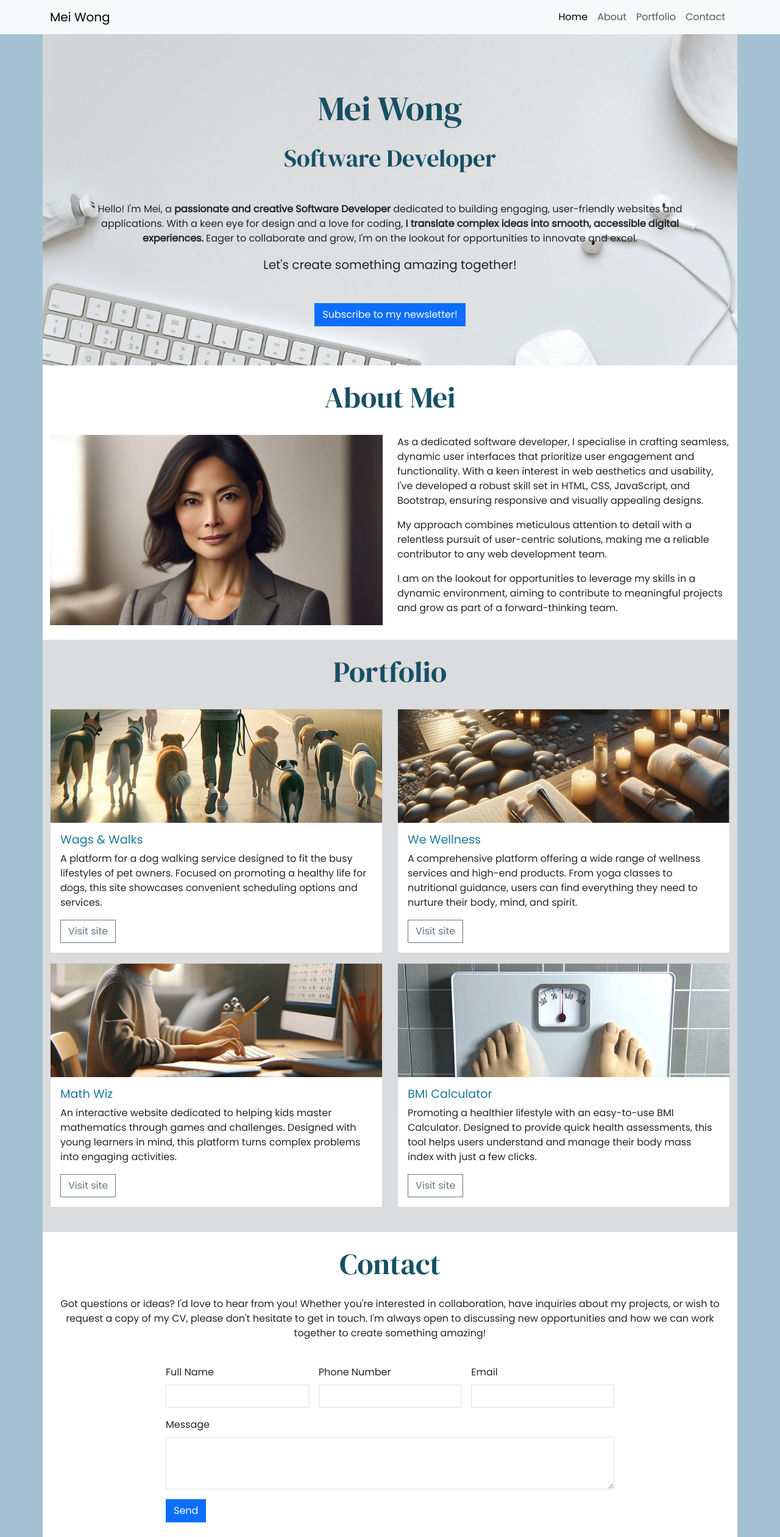
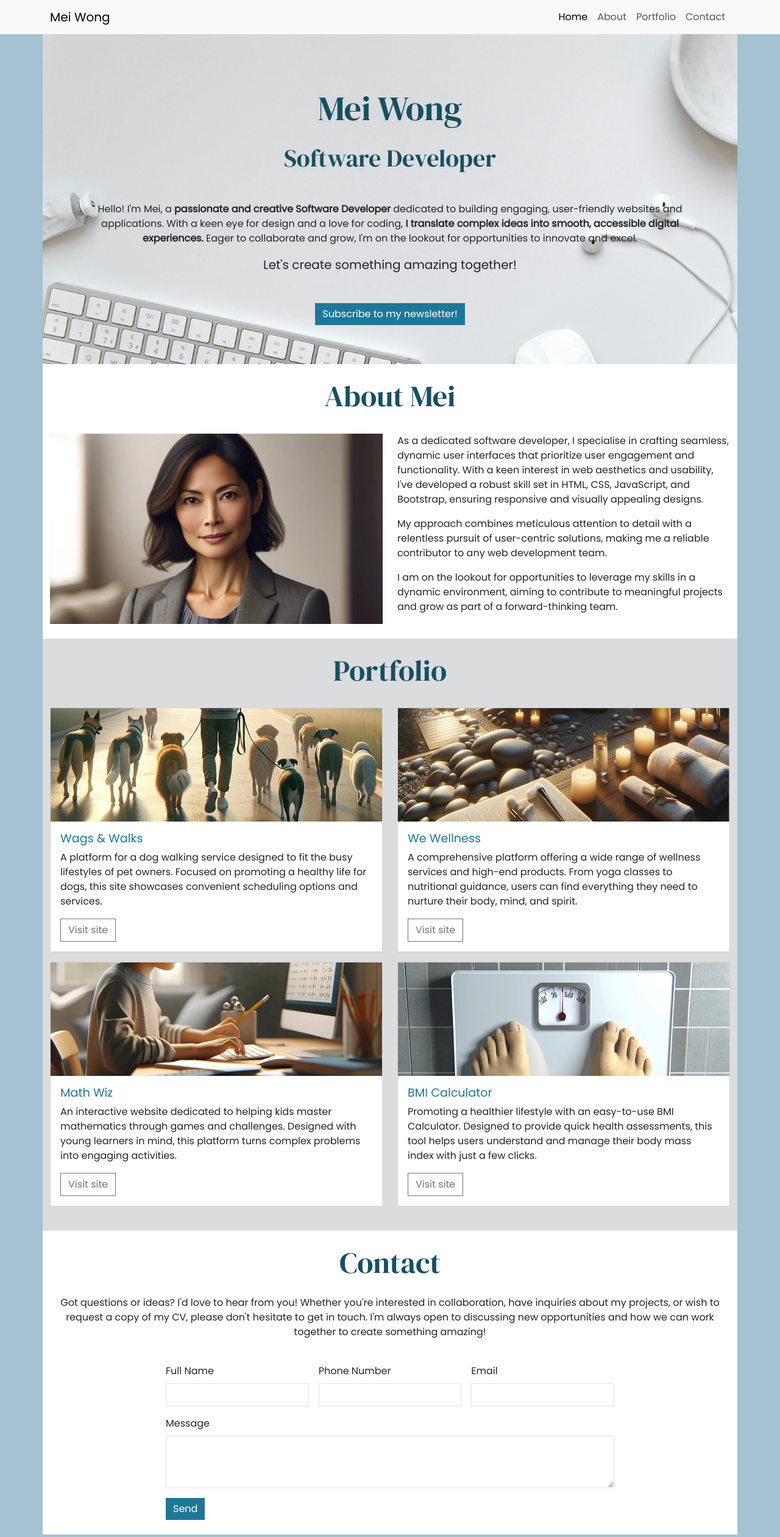
Before and after one commit to N-Smillie/portfolio-project, a plain HTML site: page index.html in a window 1280 px wide. Shown: the whole page at 61% size. Drawn offline with nearby package versions, Linux system fonts and the light colour scheme.

Commit message:
added custom button global style

```diff
--- a/assets/css/style.css
+++ b/assets/css/style.css
@@ -21,6 +21,16 @@ h1, h2 {
 
 .sharp-corners, .sharp-corners * {
     border-radius: 0;
+}
+
+.custom-button {
+    background-color: #1f7798;
+    border: #1f7798;
+}
+
+.custom-button:hover {
+    background-color: #1d6d8a;
+    border: #1d6d8a;
 }
 
 /* Header */
--- a/index.html
+++ b/index.html
@@ -60,7 +60,7 @@
         <!-- mb-5 gives extra margin spacing under lead text -->
         <p class="lead mb-5">Let's create something amazing together!</p>
         <!-- Button trigger modal -->
-        <button type="button" class="btn btn-primary sharp-corners" data-bs-toggle="modal" data-bs-target="#exampleModal">
+        <button type="button" class="btn btn-primary sharp-corners custom-button" data-bs-toggle="modal" data-bs-target="#exampleModal">
           Subscribe to my newsletter!
         </button>
       </div>
@@ -206,7 +206,7 @@
             <textarea class="form-control" id="message" rows="3"></textarea>
           </div>
           <div class="col-12">
-            <button type="submit" class="btn btn-primary">Send</button>
+            <button type="submit" class="btn btn-primary custom-button">Send</button>
           </div>
 
         </form>
@@ -235,7 +235,7 @@
               <input type="email" class="form-control" id="inputEmail">
             </div>
             <div class="col-12 mb-4">
-              <button type="submit" class="btn btn-primary">
+              <button type="submit" class="btn btn-primary custom-button">
                 Sign up!
               </button>
             </div>
```
